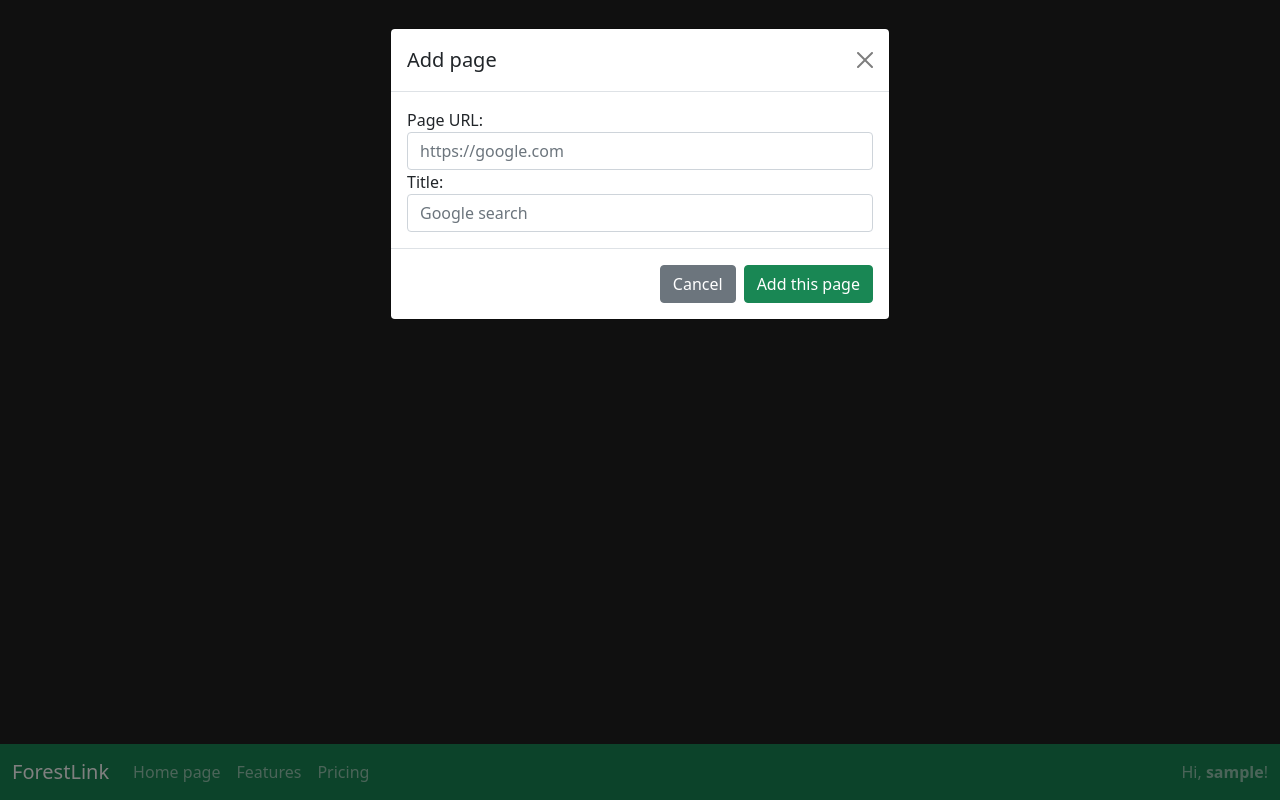
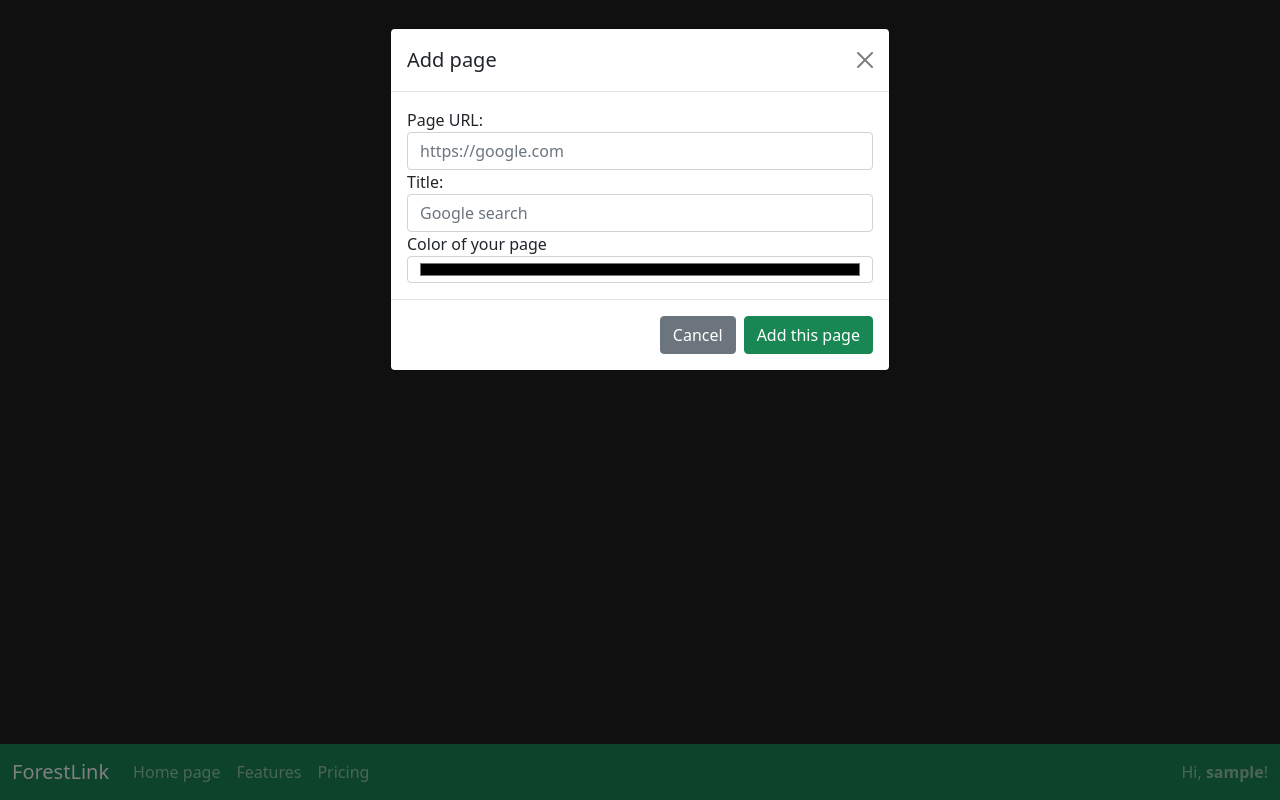
Before and after one commit to wilczu/forestlink, a Django app: page /user in a window 1280 px wide, after a click on "Add page". Run offline with Django 3.2, Linux system fonts and the light colour scheme; the visitor is signed in with stand-in values (Sample User, id 1); data that the repository does not hold is empty.

Commit message:
Add color picker to the add page modal.

```diff
--- a/forest/templates/forest/user.html
+++ b/forest/templates/forest/user.html
@@ -95,6 +95,10 @@
               <label for="titleInput">Title:</label>
               <input type="text" class="form-control" id="titleInput" name="title" placeholder="Google search">
             </div>
+            <div class="form-group">
+              <label for="colorInput">Color of your page</label>
+              <input type="color" class="form-control" name="color" id="colorInput" value="#fff">
+            </div>
           </div>
           <div class="modal-footer">
             <button type="button" class="btn btn-secondary" data-bs-dismiss="modal">Cancel</button>
```
